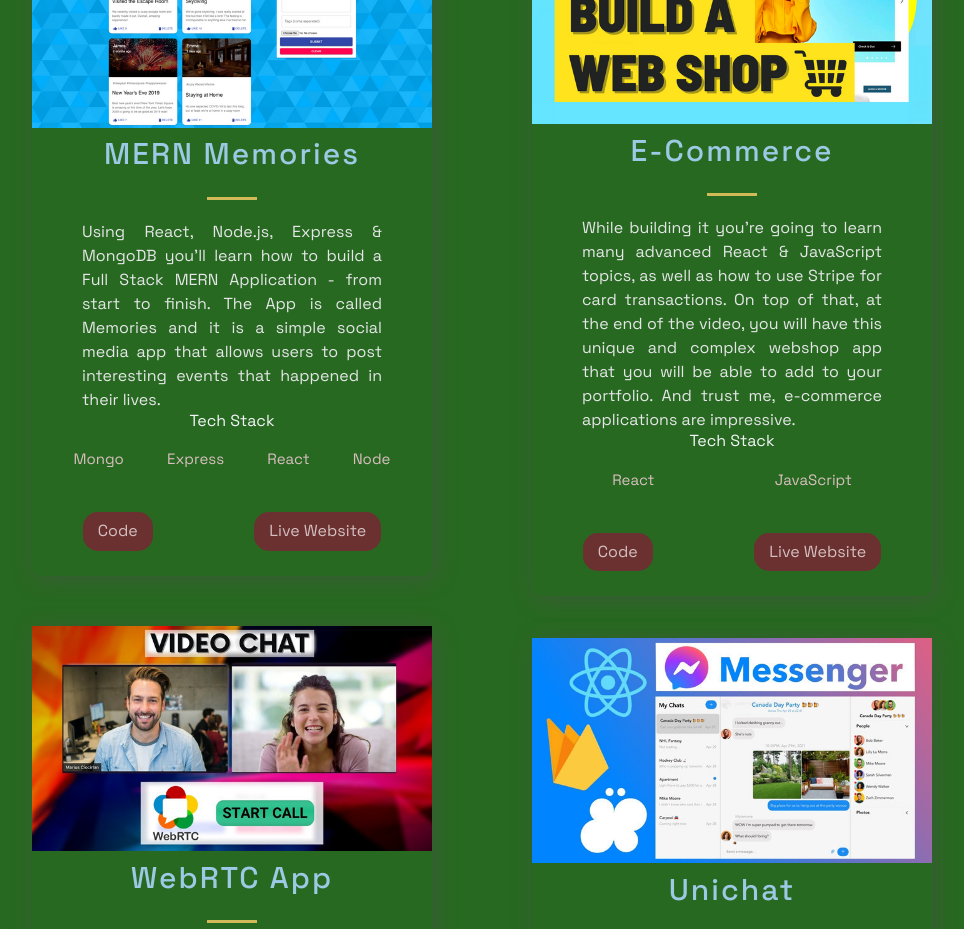
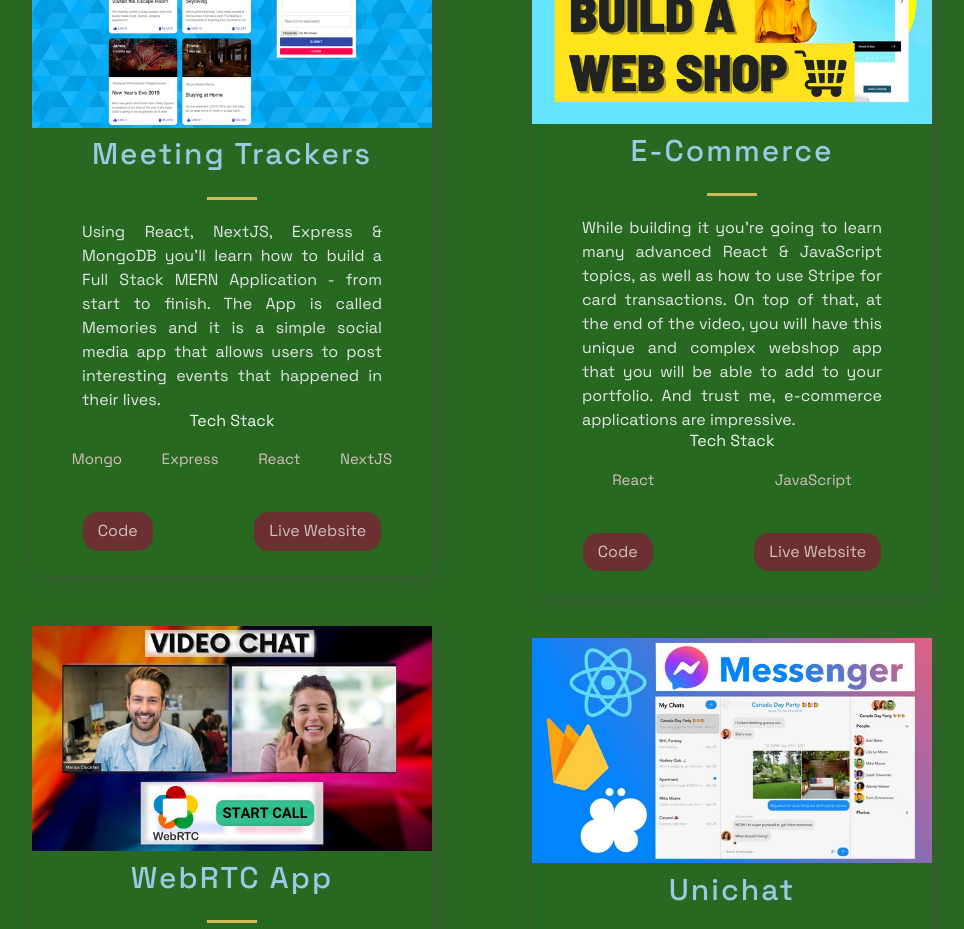
Before and after one commit to erick-parametrics/personal-portfolio, a Next.js app in the folder portfolio_website-STARTER/: page / in a window 1280 px wide. Shown: the part 940-1869 px from the top of the page, without its empty margins (158-1122 px from the left). Built offline with nearby package versions, Linux system fonts and the light colour scheme.

Commit message:
add image

```diff
--- a/portfolio_website-STARTER/src/constants/constants.js
+++ b/portfolio_website-STARTER/src/constants/constants.js
@@ -1,46 +1,51 @@
 export const projects = [
   {
-    title: 'MERN Memories',
-    description: "Using React, Node.js, Express & MongoDB you'll learn how to build a Full Stack MERN Application - from start to finish. The App is called Memories and it is a simple social media app that allows users to post interesting events that happened in their lives.",
-      image: '/images/1.png',
-      tags: ['Mongo', 'Express', 'React', 'Node'],
-    source: 'https://google.com',
-    visit: 'https://google.com',
+    title: "Meeting Trackers",
+    description:
+      "Using React, NextJS, Express & MongoDB you'll learn how to build a Full Stack MERN Application - from start to finish. The App is called Memories and it is a simple social media app that allows users to post interesting events that happened in their lives.",
+    image: "/images/1.png",
+    tags: ["Mongo", "Express", "React", "NextJS"],
+    source:
+      "https://github.com/erick-parametrics/meetup-page/tree/main/meetup-app",
+    visit: "https://garsparametricsmeetingtracker.vercel.app/",
     id: 0,
   },
   {
-    title: 'E-Commerce',
-    description:"While building it you're going to learn many advanced React & JavaScript topics, as well as how to use Stripe for card transactions. On top of that, at the end of the video, you will have this unique and complex webshop app that you will be able to add to your portfolio. And trust me, e-commerce applications are impressive.",
-    image: '/images/2.png',
-    tags: ['React', 'JavaScript'],
-    source: 'https://google.com',
-    visit: 'https://google.com',
+    title: "E-Commerce",
+    description:
+      "While building it you're going to learn many advanced React & JavaScript topics, as well as how to use Stripe for card transactions. On top of that, at the end of the video, you will have this unique and complex webshop app that you will be able to add to your portfolio. And trust me, e-commerce applications are impressive.",
+    image: "/images/2.png",
+    tags: ["React", "JavaScript"],
+    source: "https://google.com",
+    visit: "https://google.com",
     id: 1,
   },
   {
-    title: 'WebRTC App',
-    description: "This is a code repository for the corresponding YouTube video. In this tutorial, we're going to build and deploy a React Video Chat Application using WebRTC.",
-      image: '/images/3.jpg',
-      tags: ['React', 'WebRTC'],
-    source: 'https://google.com',
-    visit: 'https://google.com',
+    title: "WebRTC App",
+    description:
+      "This is a code repository for the corresponding YouTube video. In this tutorial, we're going to build and deploy a React Video Chat Application using WebRTC.",
+    image: "/images/3.jpg",
+    tags: ["React", "WebRTC"],
+    source: "https://google.com",
+    visit: "https://google.com",
     id: 2,
   },
   {
-    title: 'Unichat',
-    description: "This is a code repository for the corresponding video tutorial. In this video, we will create a full Realtime Chat Application",
-    image: '/images/4.jpg',
-    tags: ['React', 'ChatEngine', 'Firebase'],
-    source: 'https://google.com',
-    visit: 'https://google.com',
+    title: "Unichat",
+    description:
+      "This is a code repository for the corresponding video tutorial. In this video, we will create a full Realtime Chat Application",
+    image: "/images/4.jpg",
+    tags: ["React", "ChatEngine", "Firebase"],
+    source: "https://google.com",
+    visit: "https://google.com",
     id: 3,
   },
 ];
 
 export const TimeLineData = [
-  { year: 2017, text: 'Started my journey', },
-  { year: 2018, text: 'Worked as a freelance developer', },
-  { year: 2019, text: 'Founded JavaScript Mastery', },
-  { year: 2020, text: 'Shared my projects with the world', },
-  { year: 2021, text: 'Started my own platform', },
+  { year: 2017, text: "Started my journey" },
+  { year: 2018, text: "Worked as a freelance developer" },
+  { year: 2019, text: "Founded JavaScript Mastery" },
+  { year: 2020, text: "Shared my projects with the world" },
+  { year: 2021, text: "Started my own platform" },
 ];
```
Also changed, not shown: portfolio_website-STARTER/public/images/meetup.jpg (added).
